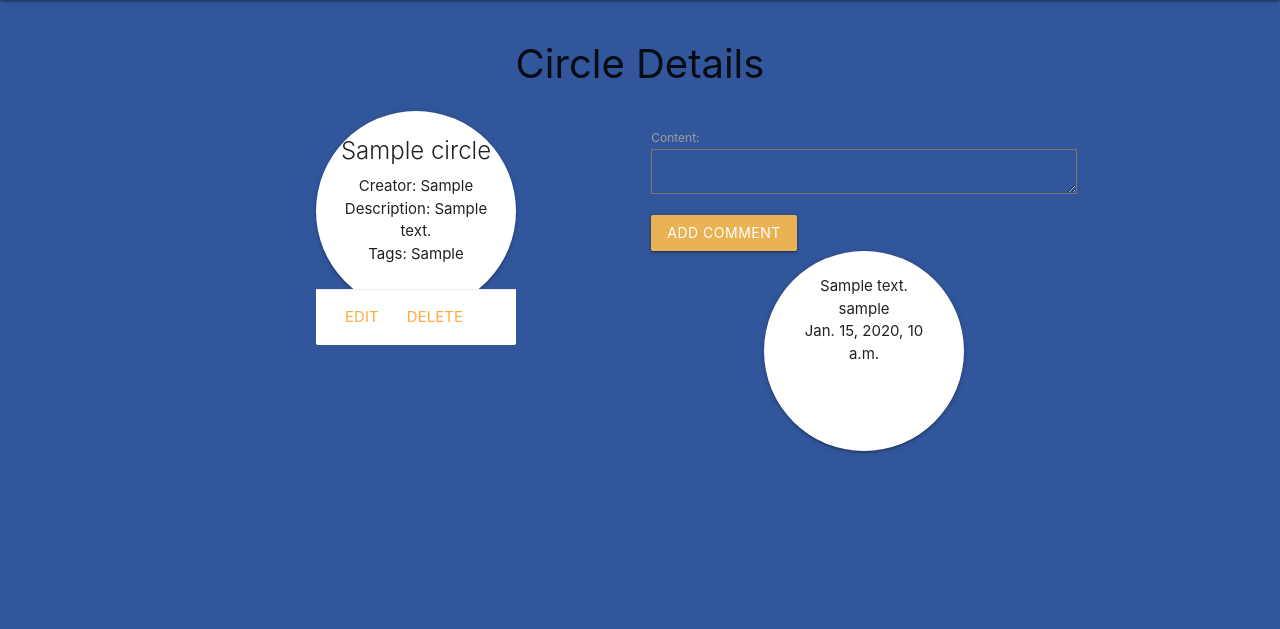
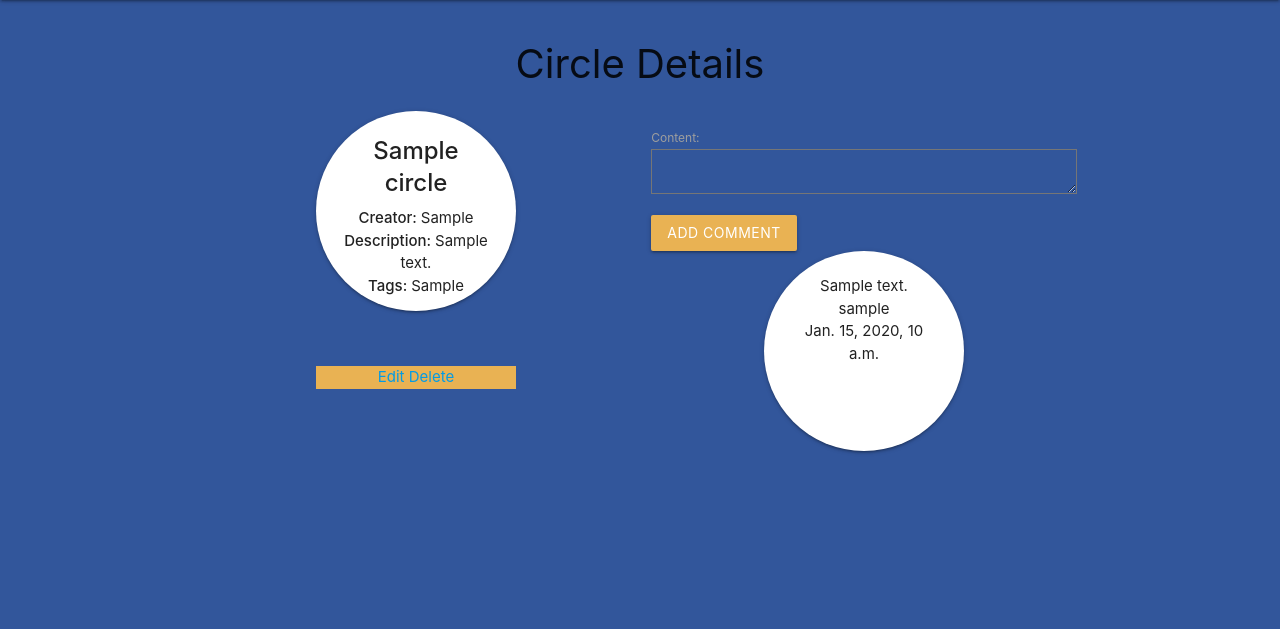
Before and after one commit to pksnowstorm/circleup, a Django app: page /circles/1/ in a window 1280 px wide. Shown: the part 64-693 px from the top of the page. Run offline with Django 4.2, Linux system fonts and the light colour scheme; a user stored in the database is signed in; tables that the repository leaves empty hold one stand-in row (values such as "Sample post").

Commit message:
css updates

```diff
--- a/main_app/static/css/style.css
+++ b/main_app/static/css/style.css
@@ -41,3 +41,9 @@ body {
     margin-left: 0;
     font-size: 40px;
   }
+
+  .buttons {
+    text-align: center;
+    align-content: center;
+    background-color: #E9B253;
+  }
--- a/main_app/templates/circles/detail.html
+++ b/main_app/templates/circles/detail.html
@@ -6,18 +6,22 @@
     <div class="col s6">
         <div class="card">
             <div class="card-content">
-                <span class="card-title">{{ circle.title }}</span>
-                <p>Creator: {{ circle.creator }}</p>
-                <p>Description: {{ circle.description }}</p>
-                <p>Tags: {{ circle.tags }}</p>
+                <span class="card-title"><strong> {{ circle.title }} </strong> </span>
+                <p><strong>Creator: </strong> {{ circle.creator }}</p>
+                <p><strong>Description: </strong> {{ circle.description }}</p>
+                <p><strong>Tags: </strong> {{ circle.tags }}</p>
             </div>
+            </br>
+            </br>
             {% if request.user == circle.user or request.user.is_superuser%}
-            <div class="card-action">
-                <a href="{% url 'circle_update' circle.id %}">Edit</a>
-                <a href="{% url 'circle_delete' circle.id %}">Delete</a>
+
+                <div class="buttons">
+                    <a href="{% url 'circle_update' circle.id %}">Edit</a>
+                    <a href="{% url 'circle_delete' circle.id %}">Delete</a>
+                </div>
             </div>
             {% endif %}
-        </div>
+
     </div>
     <div class="col s6">
         <form action="{% url 'add_comment' circle.id %}" method="post">
```
